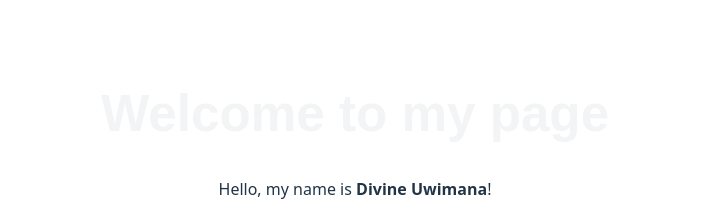
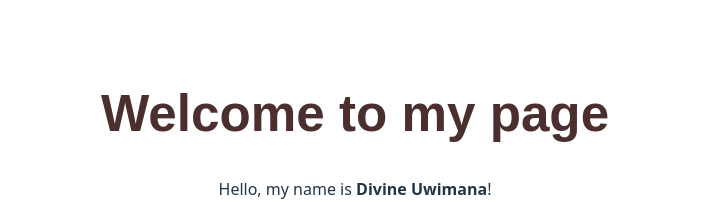
Before and after one commit to uwimanad/svelte-about-me, a Svelte app: page / in a window 1280 px wide. Shown: the top 201 px of the page, without its empty margins (285-995 px from the left). Built offline with nearby package versions, Linux system fonts and the light colour scheme.

Commit message:
moree updates

```diff
--- a/src/App.svelte
+++ b/src/App.svelte
@@ -50,7 +50,7 @@
 
 <style>
   h1 {
-    color: #f3f4f5;
+    color: #4b2e2e;
     font-family: Arial, sans-serif;
   }
   .container {
--- a/src/app.css
+++ b/src/app.css
@@ -4,7 +4,7 @@
   font-weight: 400;
 
   color-scheme: light dark;
-  color: rgba(255, 255, 255, 0.87);
+  color: #4b2e2e;
   background-color: #fffaf0;
 
   font-synthesis: none;
```
